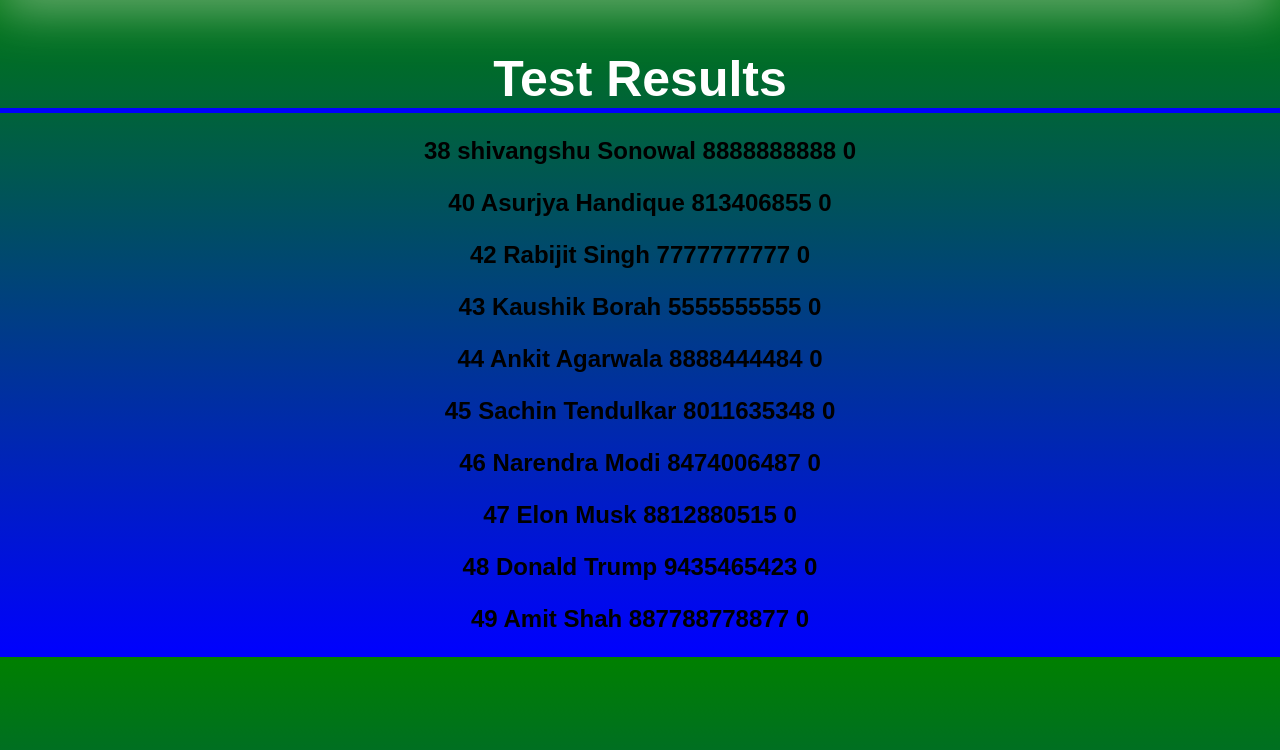
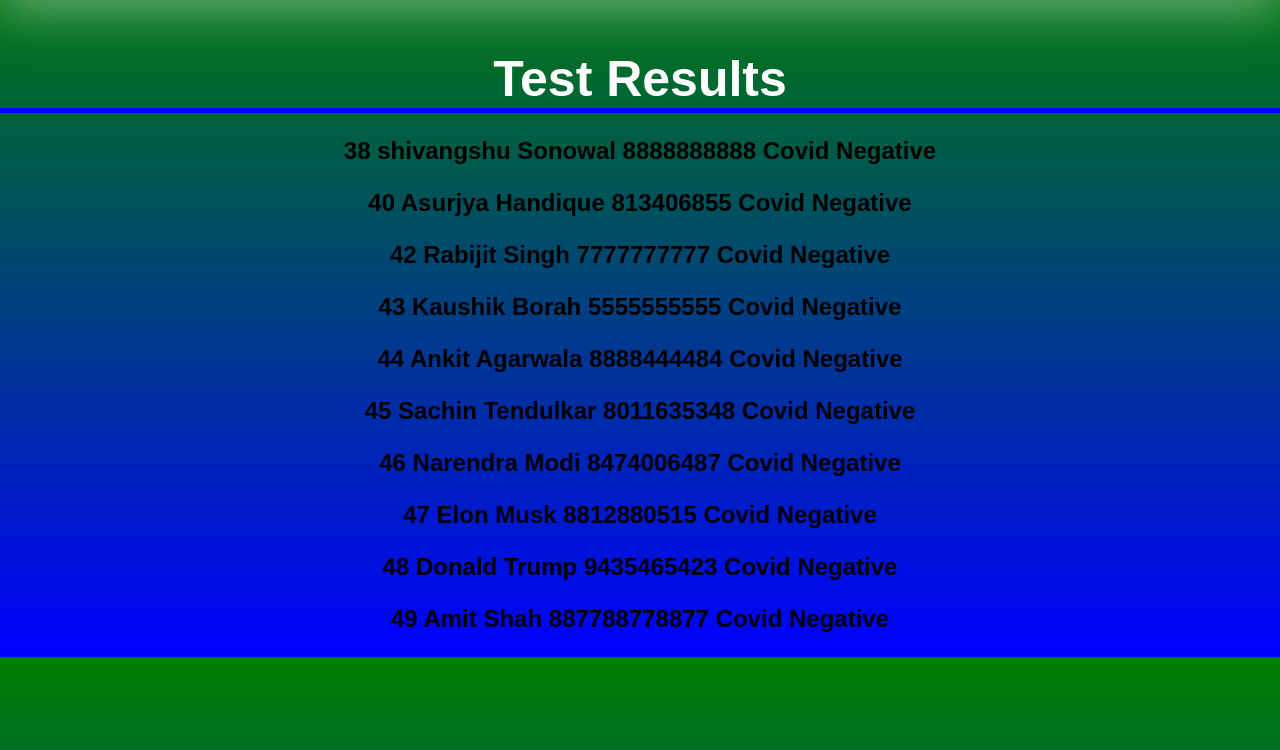
Before and after one commit to subhasishgoswami/Covid19-Chest-XRay-CNN, a Flask app: page /data in a window 1280 px wide. Shown: the part 50-800 px from the top of the page. Run offline with Flask 2, Linux system fonts and the light colour scheme; data comes from the database, SQL or seed files in the repository; both versions use the stored data as it was after the commit.

Commit message:
Changes to UI

```diff
--- a/templates/database.html
+++ b/templates/database.html
@@ -79,6 +79,6 @@
                       </div>
                 </nav>
                <h1>Test Results</h1>
-	       	   <h2>{% for  x in results %}<p>{{x.id}}  {{x.username}}  {{x.phone}}  {{x.result}}</p>{% endfor %}</h2>
+	       	   <h2>{% for  x in results %}<p>{{x.id}}  {{x.username}}  {{x.phone}}  {% if(x.result==1) %}Covid Positive{% else %}Covid Negative{% endif %}</p>{% endfor %}</h2>
             </body>
 </html>
--- a/templates/result.html
+++ b/templates/result.html
@@ -1,5 +1,3 @@
-
-
 <!DOCTYPE html>
 <html>
     <head>
```
Also changed, not shown: data.db.
